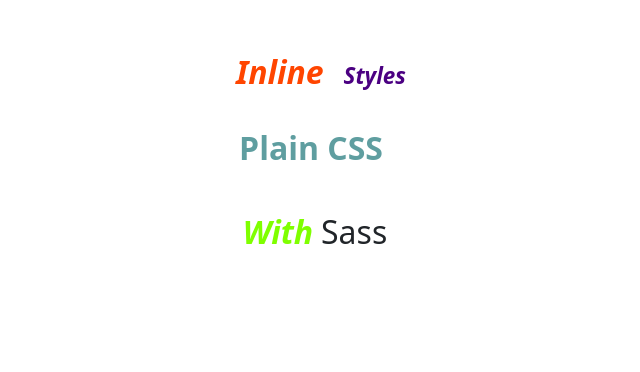
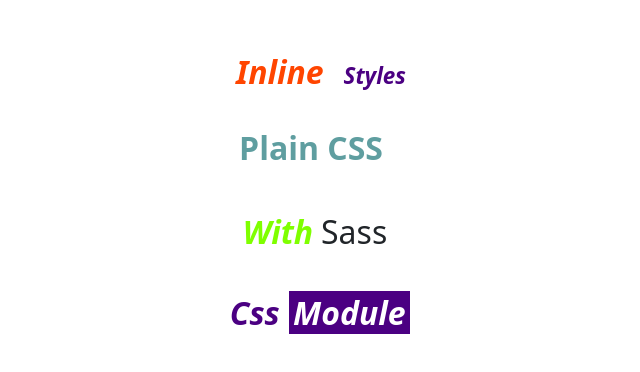
Before and after one commit to RahimliZakir/React-Different-Ways-Of-Write-CSS, a React (Create React App) app in the folder app/: page / in a window 1280 px wide. Shown: the top 372 px of the page, without its empty margins (329-969 px from the left). Built offline with nearby package versions, Linux system fonts and the light colour scheme.

Commit message:
Css Module Logic Done.

```diff
--- a/app/src/App.jsx
+++ b/app/src/App.jsx
@@ -3,6 +3,7 @@
 import InlineStyles from "./components/InlineStyles";
 import PlainCss from "./components/PlainCss";
 import WithSass from "./components/WithSass";
+import CssModule from "./components/module/CssModule";
 
 const App = () => {
   return (
@@ -12,6 +13,8 @@
       <PlainCss />
       <hr />
       <WithSass />
+      <hr />
+      <CssModule />
     </div>
   );
 };
--- /dev/null
+++ b/app/src/components/module/CssModule.jsx
@@ -0,0 +1,14 @@
+import React from "react";
+
+import ModuleStyle from "./style.module.css";
+
+const CssModule = () => {
+  return (
+    <div className={ModuleStyle["root"]}>
+      <span className={ModuleStyle["first"]}>Css</span>
+      <span className={ModuleStyle["second"]}>Module</span>
+    </div>
+  );
+};
+
+export default CssModule;
--- /dev/null
+++ b/app/src/components/module/style.module.css
@@ -0,0 +1,15 @@
+/** For Css Module Logic */
+
+.root {
+  border: 1px solid dotted;
+}
+
+.first {
+  color: indigo;
+}
+
+.second {
+  background-color: indigo;
+  color: white;
+  padding: 0 2.5%;
+}
```
